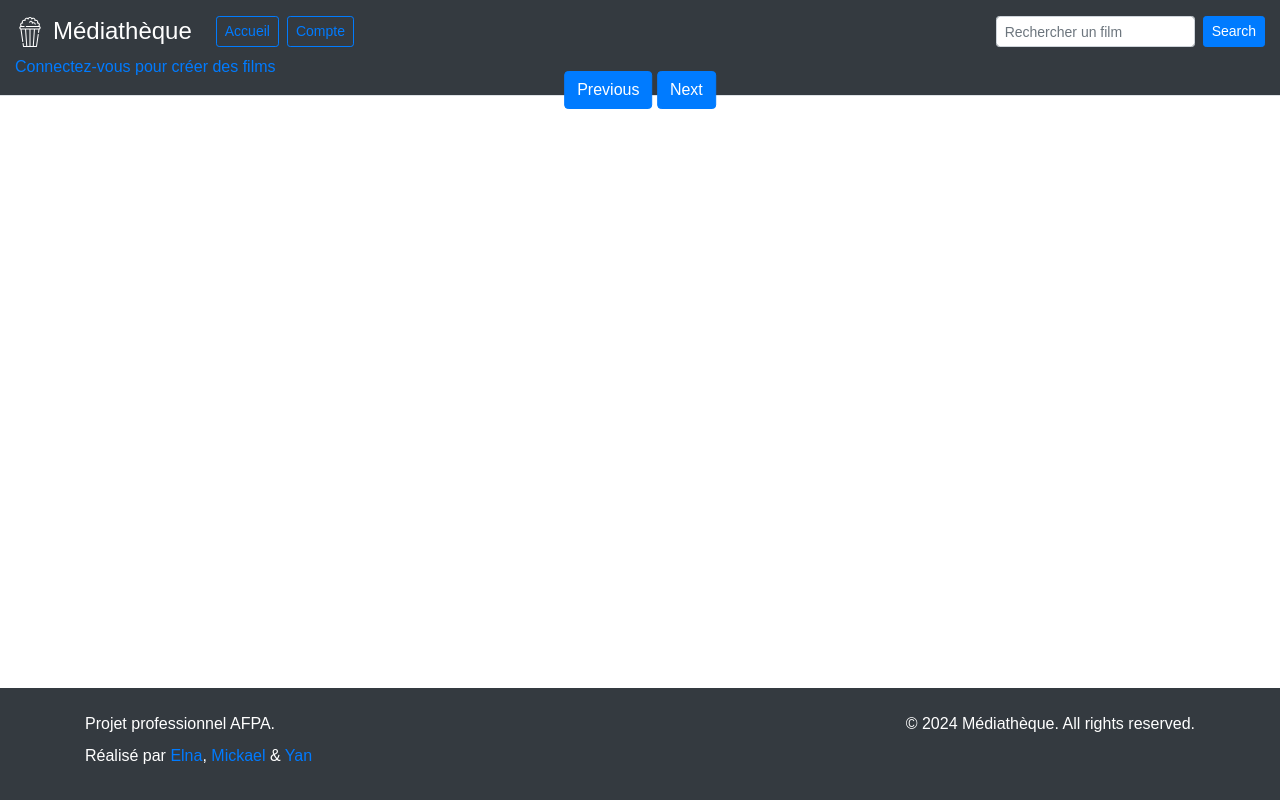
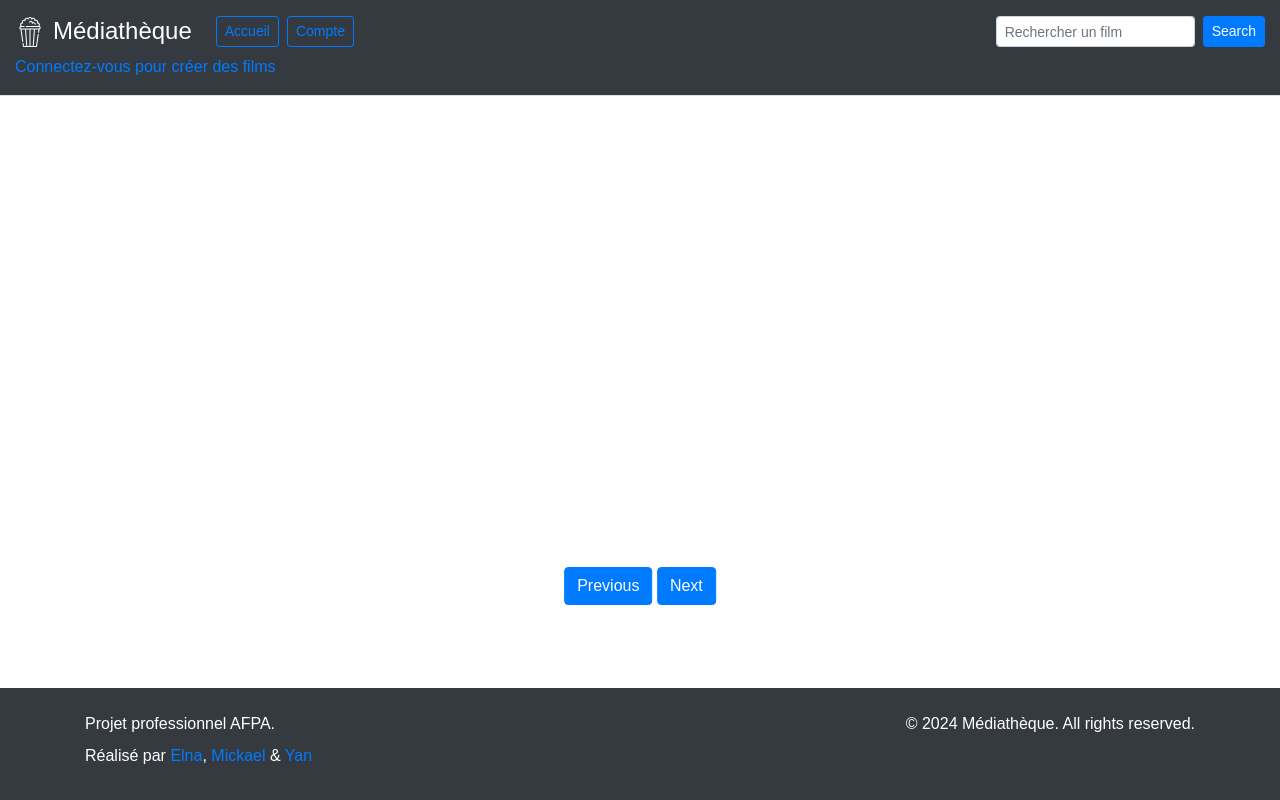
Before and after one commit to Cap3ya/ECF_Cinema, a PHP site: page / in a window 1280 px wide. Run offline with PHP 8.4, Linux system fonts and the light colour scheme; data that the repository does not hold is empty; some libraries are stand-ins or nearby versions.

Commit message:
add specific css

```diff
--- a/view/home.html.twig
+++ b/view/home.html.twig
@@ -26,13 +26,16 @@
 </main>
 
 <style>
-    .carousel-controls {
+main {
+    display: flex;
+}
+#filmsCarousel {
+    flex: 1;
+}
+.carousel-controls {
         position: absolute;
-        bottom: 20px;
-        left: 50%;
+    bottom: 50px;
+            left: 50%;
         transform: translateX(-50%);
-    }
-    .carousel-item {
-        min-height: 600px; /* Adjust as needed to ensure content is visible */
-    }
+}
 </style>
```
